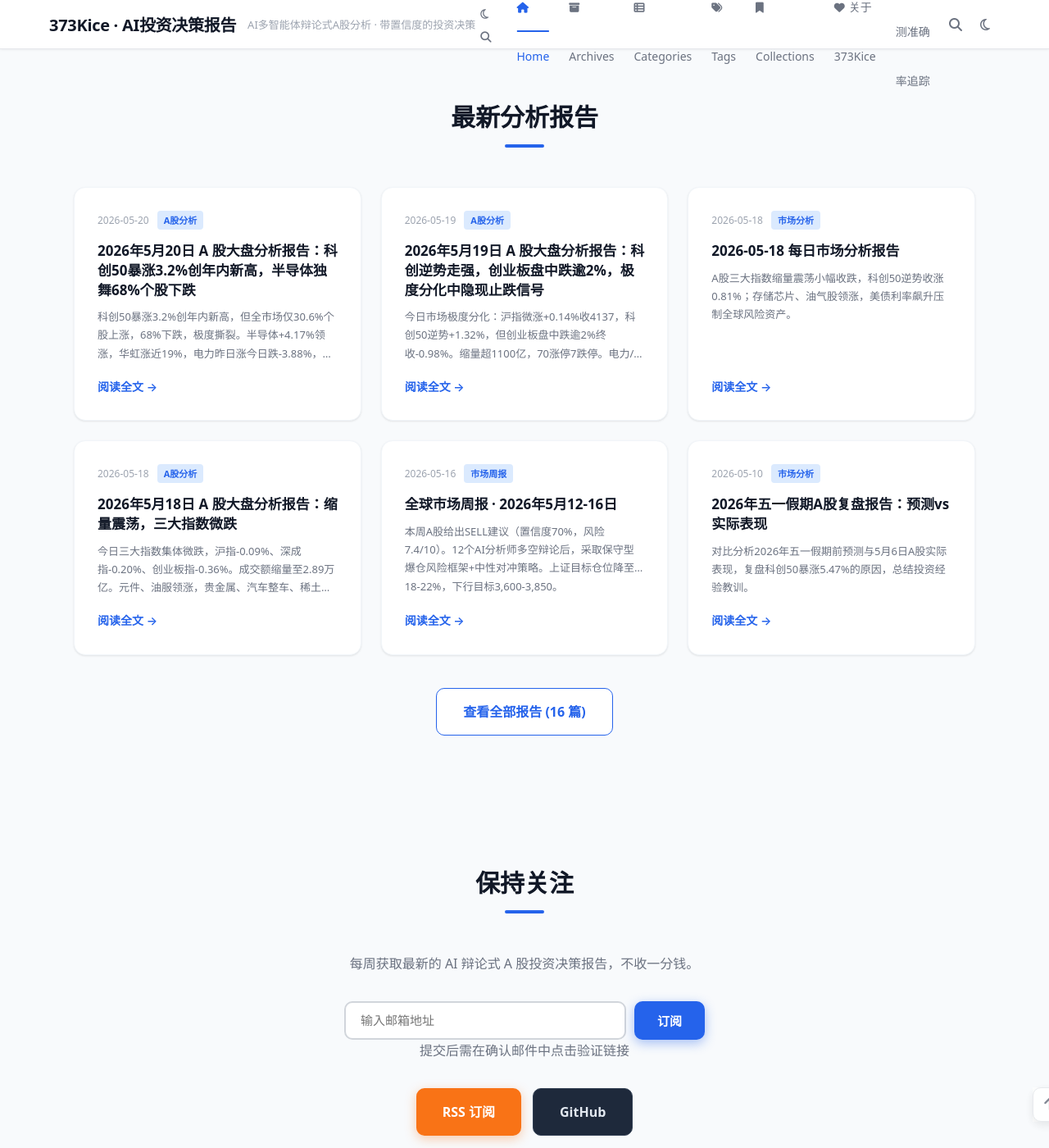
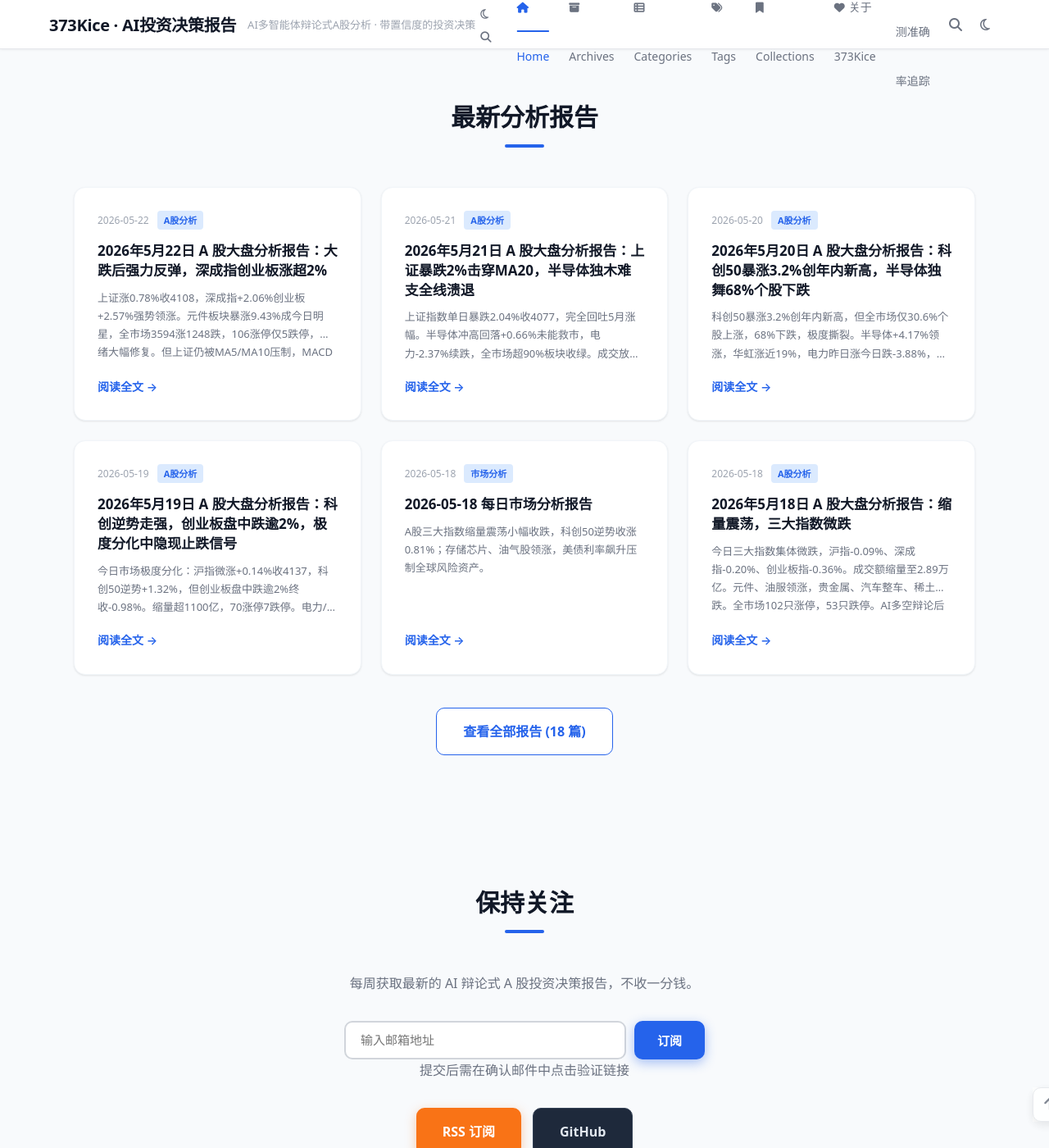
Before and after one commit to 373Kice/373Kice.github.io, a Jekyll site: the page built from index.html, in a window 1280 px wide and 1400 px high, scrolled down 1468 px. Shown: the whole window at 82% size. Built offline with Jekyll 4.4.1, drawn with Linux system fonts in a browser that asks for light colours; the list of posts is cut into pages by our own code; comment, search, counter and statistics services are not loaded.

Commit message:
feat: 补5/21+5/22 A股分析报告（黑色星期四→强反弹），更新预测追踪

```diff
--- a/_data/predictions.yml
+++ b/_data/predictions.yml
@@ -49,3 +49,27 @@
   actual_result: pending
   actual_change: null
   note: "科创50暴涨3.2%创年内新高但68%个股下跌，半导体+4.17%独舞，电力一日游-3.88%"
+
+- date: 2026-05-21
+  title: "A 股大盘分析报告 (5/21)"
+  url: /2026/05/21/A股大盘分析报告/
+  decision: SELL
+  confidence: 65
+  risk_score: 7.8
+  target_index: 上证指数
+  target_level: 4,077
+  actual_result: pending
+  actual_change: null
+  note: "黑色星期四！上证单日暴跌-2.04%，大阴线击穿MA5/MA10/MA20三道均线，放量1.59万亿恐慌抛售"
+
+- date: 2026-05-22
+  title: "A 股大盘分析报告 (5/22)"
+  url: /2026/05/22/A股大盘分析报告/
+  decision: HOLD
+  confidence: 55
+  risk_score: 6.5
+  target_index: 上证指数
+  target_level: 4,108
+  actual_result: pending
+  actual_change: null
+  note: "大跌后强反弹日，深成指+2.06%创业板+2.57%领涨，元件+9.43%成新主线，但成交缩量至1.10万亿"
```
Also changed, not shown: _posts/2026-05-21-A股大盘分析报告.md (added, +105 -0 lines), _posts/2026-05-22-A股大盘分析报告.md (added, +158 -0 lines).
